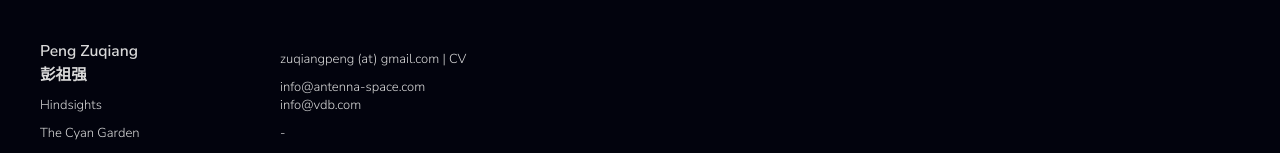
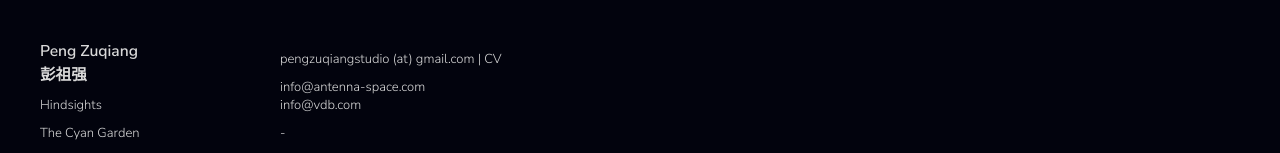
Before and after one commit to JAWeiss89/zuqiangPortfolioReact, a React (Create React App) app: page /info in a window 1280 px wide. Shown: the top 153 px of the page. Built offline with nearby package versions, Linux system fonts and the light colour scheme.

Commit message:
Update Info0906.js

```diff
--- a/src/Info.js
+++ b/src/Info.js
@@ -5,7 +5,7 @@ const Info = ({hideNav}) => {
         <section onClick={hideNav} id="content">
             <h1 id="title" className="hidden">info</h1>
             {/* <img className="main-img" src="./images/info.jpg" alt="info"/> */}
-            <p>zuqiangpeng (at) gmail.com | <a target="_blank" rel="noreferrer" href="https://docs.google.com/document/d/1lmyM9UjpoS4ztlFPKtjNQ9ciHQHyG9pX--Q7KzkBAc0/edit?usp=sharing"><span>CV</span></a></p>
+            <p>pengzuqiangstudio (at) gmail.com | <a target="_blank" rel="noreferrer" href="https://docs.google.com/document/d/1lmyM9UjpoS4ztlFPKtjNQ9ciHQHyG9pX--Q7KzkBAc0/edit?usp=sharing"><span>CV</span></a></p>
             <div style={{ display: 'flex'}}><a href="mailto:info@antenna-space.com"><p style={{ margin: '0' }}>info@antenna-space.com</p></a></div>
             <div style={{ display: 'flex'}}><a href="mailto:info@vdb.com"><p style={{ margin: '0' }}>info@vdb.com</p></a></div>
             <p>-</p>
```
